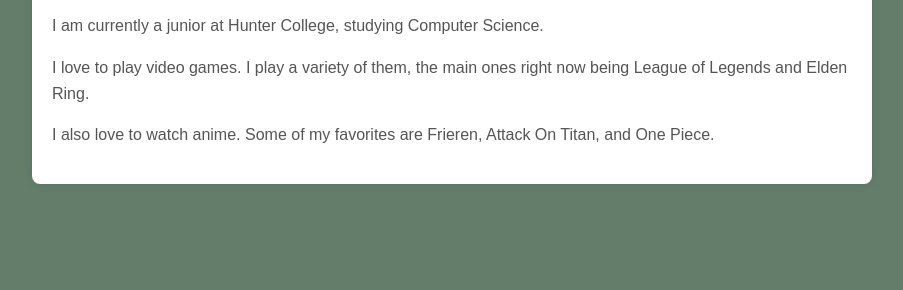
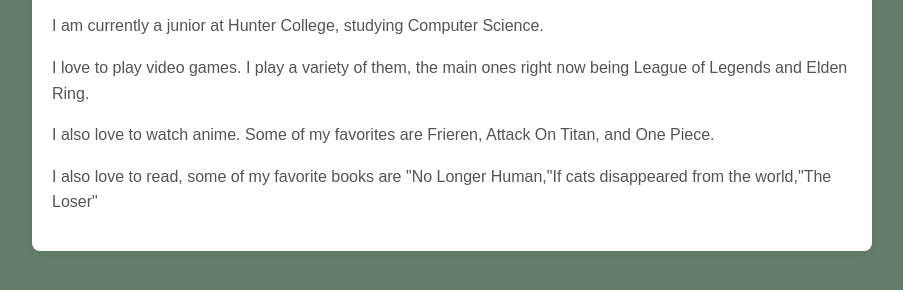
Before and after one commit to Kmunoz2022/Kmunoz2022-Summer-2024-Project-1, a plain HTML site: page Page1.html in a window 1280 px wide. Shown: the part 148-438 px from the top of the page, without its empty margins (188-1091 px from the left). Drawn offline with Linux system fonts and the light colour scheme.

Commit message:
Added a little bit more to about me

```diff
--- a/Page1.html
+++ b/Page1.html
@@ -11,6 +11,7 @@
         <p>I am currently a junior at Hunter College, studying Computer Science.</p>
         <p>I love to play video games. I play a variety of them, the main ones right now being League of Legends and Elden Ring.</p>
         <p>I also love to watch anime. Some of my favorites are Frieren, Attack On Titan, and One Piece.</p>
+        <p>I also love to read, some of my favorite books are "No Longer Human,"If cats disappeared from the world,"The Loser"</p>
     </div>
 </body>
 </html>
```
